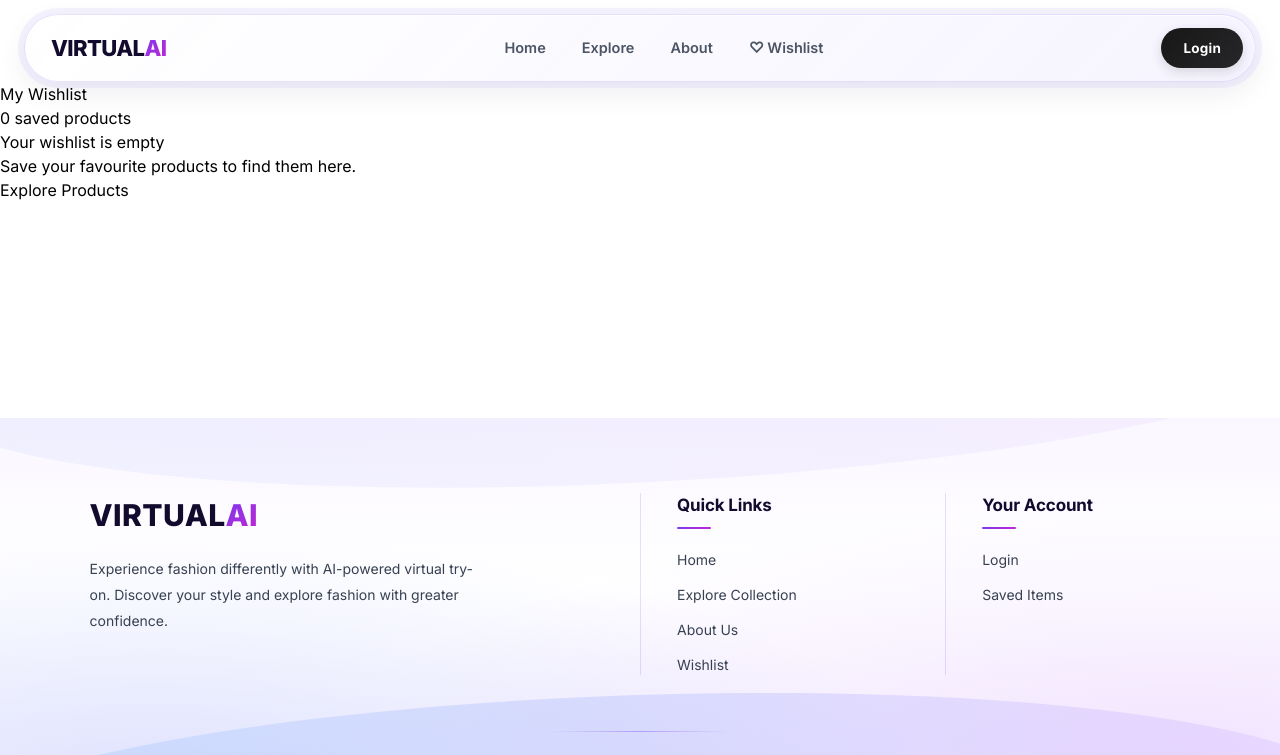
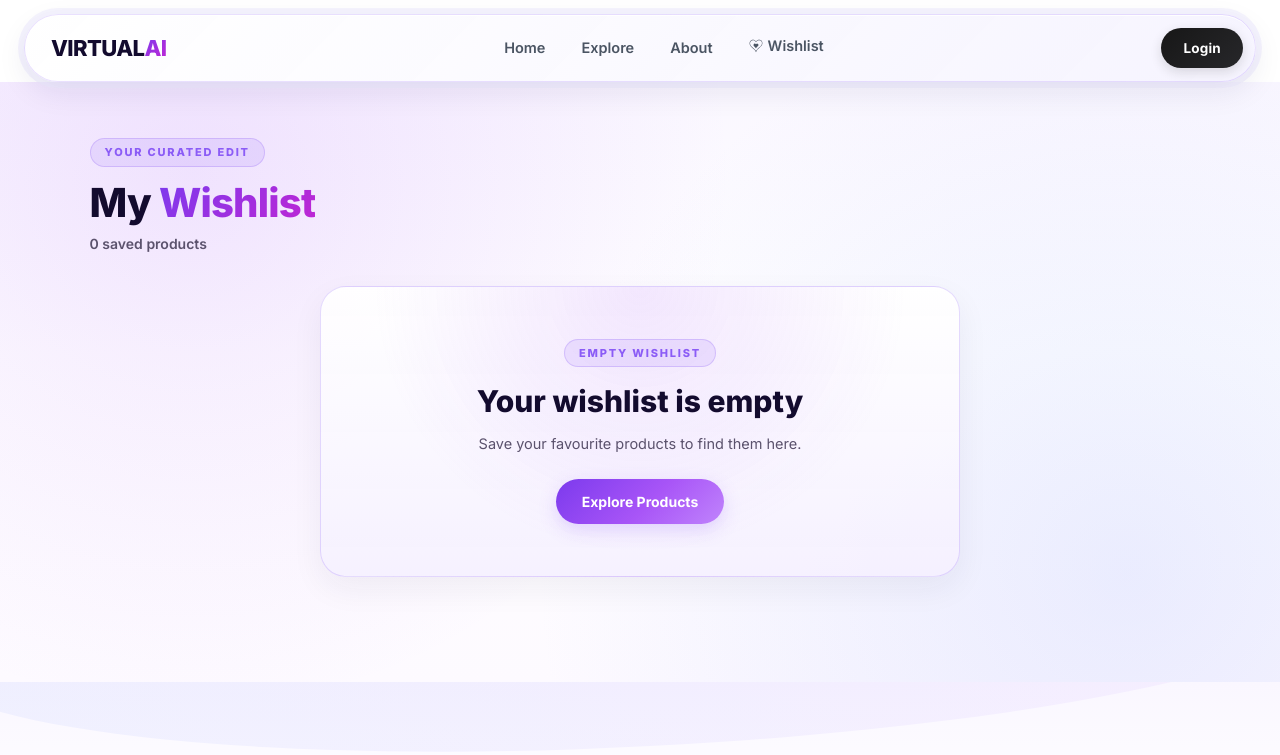
Before and after one commit to Vivekvadher1/Virtual-TryOn, a Next.js app in the folder virtual-ai-tryon/: page /wishlist in a window 1280 px wide. Shown: the top 755 px of the page. Built offline with nearby package versions, Linux system fonts and the light colour scheme.

Commit message:
Wishlist Style
Styles the wishlist page

```diff
--- a/virtual-ai-tryon/app/globals.css
+++ b/virtual-ai-tryon/app/globals.css
@@ -21,6 +21,7 @@
 @import "./styles/ExploreCTA.css";
 @import "./styles/Footer.css";
 @import "./styles/NotFound.css";
+@import "./styles/Wishlist.css";
 
 :root {
     --brand-violet: #8b5cf6;
--- a/virtual-ai-tryon/app/styles/Navbar.css
+++ b/virtual-ai-tryon/app/styles/Navbar.css
@@ -12,11 +12,9 @@
   border-radius: 999px;
 
   background:
-    linear-gradient(
-      135deg,
+    linear-gradient(135deg,
       rgba(255, 255, 255, 0.94) 0%,
-      rgba(245, 243, 255, 0.9) 100%
-    );
+      rgba(245, 243, 255, 0.9) 100%);
   backdrop-filter: blur(14px);
   -webkit-backdrop-filter: blur(14px);
   border: 1px solid rgba(139, 92, 246, 0.18);
@@ -85,6 +83,23 @@
 
 .nav-links a:hover::after {
   width: 100%;
+}
+
+.nav-links a.wishlist-link {
+  display: inline-flex;
+  align-items: center;
+}
+
+.wishlist-label {
+  display: inline-flex;
+  align-items: center;
+  gap: 5px;
+  line-height: 1;
+}
+
+.wishlist-icon {
+  flex-shrink: 0;
+  font-size: 14px;
 }
 
 .nav-actions {
--- /dev/null
+++ b/virtual-ai-tryon/app/styles/Wishlist.css
@@ -0,0 +1,254 @@
+
+.wishlist-page {
+    min-height: 75vh;
+    padding: 56px 7% 80px;
+    background:
+        radial-gradient(circle at 15% 15%, rgba(168, 85, 247, 0.14), transparent 45%),
+        radial-gradient(circle at 88% 82%, rgba(165, 180, 252, 0.22), transparent 48%),
+        var(--gradient-soft-bg);
+}
+
+.wishlist-container {
+    max-width: 1200px;
+    margin: 0 auto;
+    animation: uiFadeUp 0.5s ease both;
+}
+
+.wishlist-header {
+    margin-bottom: 32px;
+}
+
+.wishlist-badge,
+.wishlist-empty-badge {
+    display: inline-block;
+    margin-bottom: 12px;
+    padding: 5px 14px;
+    border-radius: 999px;
+    background: rgba(139, 92, 246, 0.12);
+    border: 1px solid rgba(139, 92, 246, 0.24);
+    color: var(--brand-violet);
+    font-size: 11px;
+    font-weight: 800;
+    letter-spacing: 1.8px;
+    text-transform: uppercase;
+}
+
+.wishlist-header h1 {
+    margin: 0 0 6px;
+    color: #130b2e;
+    font-size: clamp(28px, 4vw, 40px);
+    font-weight: 800;
+    letter-spacing: -0.02em;
+    line-height: 1.2;
+}
+
+.wishlist-header h1 span {
+    background: var(--gradient-accent-text);
+    -webkit-background-clip: text;
+    background-clip: text;
+    -webkit-text-fill-color: transparent;
+}
+
+.wishlist-count {
+    margin: 0;
+    color: #5b526d;
+    font-size: 14px;
+    font-weight: 600;
+}
+
+/* STATUS CARDS */
+
+.wishlist-status-card {
+    max-width: 520px;
+    margin: 48px auto;
+    padding: 40px 24px;
+    border-radius: 24px;
+    text-align: center;
+    background: rgba(255, 255, 255, 0.88);
+    backdrop-filter: blur(12px);
+    border: 1px solid rgba(139, 92, 246, 0.2);
+    box-shadow: 0 12px 30px rgba(30, 27, 75, 0.06);
+}
+
+.wishlist-status-card h1 {
+    margin: 0 0 8px;
+    color: #130b2e;
+    font-size: 24px;
+    font-weight: 800;
+}
+
+.wishlist-status-text {
+    margin: 0;
+    color: #5b526d;
+    font-size: 14.5px;
+}
+
+/* EMPTY STATE */
+
+.wishlist-empty {
+    max-width: 640px;
+    margin: 0 auto;
+    padding: 52px 24px;
+    border-radius: 26px;
+    text-align: center;
+    background:
+        radial-gradient(circle at 50% 0%, rgba(168, 85, 247, 0.14), transparent 62%),
+        linear-gradient(180deg, rgba(255, 255, 255, 0.94) 0%, rgba(245, 240, 255, 0.92) 100%);
+    border: 1px solid rgba(139, 92, 246, 0.22);
+    box-shadow: 0 12px 32px rgba(30, 27, 75, 0.06);
+}
+
+.wishlist-empty h2 {
+    margin: 0 0 8px;
+    color: #130b2e;
+    font-size: clamp(22px, 3vw, 30px);
+    font-weight: 800;
+}
+
+.wishlist-empty p {
+    max-width: 420px;
+    margin: 0 auto 22px;
+    color: #5b526d;
+    font-size: 14.5px;
+    line-height: 1.7;
+}
+
+.wishlist-empty-btn {
+    display: inline-flex;
+    align-items: center;
+    justify-content: center;
+    padding: 12px 26px;
+    border-radius: 999px;
+    background: var(--gradient-primary);
+    color: #ffffff;
+    font-size: 14px;
+    font-weight: 700;
+    text-decoration: none;
+    box-shadow: var(--shadow-violet-sm);
+    transition: transform 0.25s ease, box-shadow 0.25s ease;
+}
+
+.wishlist-empty-btn:hover {
+    transform: translateY(-2px);
+    box-shadow: var(--shadow-violet-md);
+}
+
+/* GRID & CARD */
+
+.wishlist-grid {
+    display: grid;
+    grid-template-columns: repeat(auto-fill, minmax(270px, 340px));
+    gap: 24px;
+    align-items: stretch;
+}
+
+.wishlist-card {
+    display: flex;
+    flex-direction: column;
+    justify-content: space-between;
+    overflow: hidden;
+    border-radius: 20px;
+    background: linear-gradient(180deg, #ffffff 0%, #faf8ff 100%);
+    border: 1px solid rgba(139, 92, 246, 0.2);
+    box-shadow: 0 10px 26px rgba(30, 27, 75, 0.06);
+    transition: transform 0.25s ease, box-shadow 0.25s ease, border-color 0.25s ease;
+}
+
+.wishlist-card:hover {
+    transform: translateY(-4px);
+    border-color: rgba(139, 92, 246, 0.38);
+    box-shadow: 0 16px 34px rgba(30, 27, 75, 0.1);
+}
+
+.wishlist-card-link {
+    display: block;
+    text-decoration: none;
+    color: inherit;
+}
+
+.wishlist-image-wrap {
+    overflow: hidden;
+    background: #f3f0ff;
+}
+
+.wishlist-image-wrap img {
+    display: block;
+    width: 100%;
+    height: 250px;
+    object-fit: cover;
+    transition: transform 0.35s ease;
+}
+
+.wishlist-card:hover .wishlist-image-wrap img {
+    transform: scale(1.04);
+}
+
+.wishlist-card-body {
+    padding: 16px 18px 4px;
+}
+
+.wishlist-card-body h2 {
+    margin: 0;
+    color: #130b2e;
+    font-size: 16.5px;
+    font-weight: 700;
+    line-height: 1.35;
+}
+
+.wishlist-card-footer {
+    padding: 0 18px 18px;
+}
+
+.wishlist-card-meta {
+    display: flex;
+    align-items: center;
+    justify-content: space-between;
+    gap: 10px;
+    margin: 10px 0 14px;
+}
+
+.wishlist-category {
+    padding: 4px 11px;
+    border-radius: 999px;
+    background: rgba(139, 92, 246, 0.12);
+    color: var(--brand-violet);
+    font-size: 12px;
+    font-weight: 700;
+}
+
+.wishlist-price {
+    color: #130b2e;
+    font-size: 15.5px;
+    font-weight: 800;
+}
+
+button.wishlist-remove-btn {
+    display: block;
+    width: 100%;
+    padding: 10px 14px;
+    border-radius: 12px;
+    border: 1px solid rgba(225, 29, 72, 0.25);
+    background: #fff1f2;
+    color: #be123c;
+    font-size: 13px;
+    font-weight: 700;
+    text-align: center;
+    cursor: pointer;
+    transition: background 0.2s ease, color 0.2s ease, border-color 0.2s ease;
+}
+
+button.wishlist-remove-btn:hover {
+    background: #be123c;
+    border-color: #be123c;
+    color: #ffffff;
+}
+
+@media (max-width: 600px) {
+    .wishlist-page {
+        padding: 40px 5% 64px;
+    }
+
+    .wishlist-grid {
+        grid-template-columns: 1fr;
+    }
+}
--- a/virtual-ai-tryon/app/wishlist/page.tsx
+++ b/virtual-ai-tryon/app/wishlist/page.tsx
@@ -83,6 +83,7 @@ export default function WishlistPage() {
 
     // Update localStorage.
     localStorage.setItem(WISHLIST_KEY, JSON.stringify(updatedWishlist));
+    // window.dispatchEvent(new Event("wishlistUpdated"));
 
     // Update the displayed products.
     setWishlistProducts((previousProducts) =>
@@ -94,7 +95,10 @@ export default function WishlistPage() {
   if (loading) {
     return (
       <main className="wishlist-page">
-        <p>Loading your wishlist...</p>
+        <div className="wishlist-status-card">
+          <span className="wishlist-badge">SAVED PICKS</span>
+          <p className="wishlist-status-text">Loading your wishlist...</p>
+        </div>
       </main>
     );
   }
@@ -103,8 +107,11 @@ export default function WishlistPage() {
   if (error) {
     return (
       <main className="wishlist-page">
+        <div className="wishlist-status-card">
+          <span className="wishlist-badge">SOMETHING WENT WRONG</span>
           <h1>Unable to Load Wishlist</h1>
-        <p>{error}</p>
+          <p className="wishlist-status-text">{error}</p>
+        </div>
       </main>
     );
   }
@@ -112,46 +119,68 @@ export default function WishlistPage() {
   return (
     <main className="wishlist-page">
       <section className="wishlist-container">
-        <h1>My Wishlist</h1>
-
-        <p>
+        <div className="wishlist-header">
+          <span className="wishlist-badge">YOUR CURATED EDIT</span>
+          <h1>
+            My <span>Wishlist</span>
+          </h1>
+          <p className="wishlist-count">
             {wishlistProducts.length} saved{" "}
             {wishlistProducts.length === 1 ? "product" : "products"}
           </p>
+        </div>
 
         {/* Empty wishlist state */}
         {wishlistProducts.length === 0 ? (
           <div className="wishlist-empty">
+            <span className="wishlist-empty-badge">EMPTY WISHLIST</span>
             <h2>Your wishlist is empty</h2>
             <p>Save your favourite products to find them here.</p>
 
-            <Link href="/explore">Explore Products</Link>
+            <Link href="/explore" className="wishlist-empty-btn">
+              Explore Products
+            </Link>
           </div>
         ) : (
           <div className="wishlist-grid">
             {wishlistProducts.map((product) => (
               <div key={product._id} className="wishlist-card">
-                <Link href={`/explore/${product._id}`}>
+                <Link
+                  href={`/explore/${product._id}`}
+                  className="wishlist-card-link"
+                >
+                  <div className="wishlist-image-wrap">
                     <Image
                       src={product.image}
                       alt={product.name}
                       width={400}
                       height={450}
                     />
+                  </div>
 
+                  <div className="wishlist-card-body">
                     <h2>{product.name}</h2>
+                  </div>
                 </Link>
 
-                <p>{product.category}</p>
-
-                <p>₹{product.price.toLocaleString("en-IN")}</p>
+                <div className="wishlist-card-footer">
+                  <div className="wishlist-card-meta">
+                    <span className="wishlist-category">
+                      {product.category}
+                    </span>
+                    <span className="wishlist-price">
+                      ₹{product.price.toLocaleString("en-IN")}
+                    </span>
+                  </div>
 
                   <button
                     type="button"
+                    className="wishlist-remove-btn"
                     onClick={() => removeFromWishlist(product._id)}
                   >
                     ♥ Remove from Wishlist
                   </button>
+                </div>
               </div>
             ))}
           </div>
--- a/virtual-ai-tryon/components/layout/Navbar.tsx
+++ b/virtual-ai-tryon/components/layout/Navbar.tsx
@@ -1,10 +1,46 @@
 "use client";
 
-import { useState } from "react";
+import { useEffect, useState } from "react";
 import Link from "next/link";
+import { IoMdClose } from "react-icons/io";
+import { RxHamburgerMenu } from "react-icons/rx";
+import { GiNestedHearts } from "react-icons/gi";
+
+const WISHLIST_KEY = "wishlist";
+export const WISHLIST_UPDATED_EVENT = "wishlistUpdated";
+
+function getWishlistCount(): number {
+  if (typeof window === "undefined") return 0;
+
+  try {
+    const raw = localStorage.getItem(WISHLIST_KEY);
+    if (!raw) return 0;
+    const parsed = JSON.parse(raw);
+    return Array.isArray(parsed) ? parsed.length : 0;
+  } catch {
+    return 0;
+  }
+}
 
 export default function Navbar() {
   const [menuOpen, setMenuOpen] = useState(false);
+  // const [wishlistCount, setWishlistCount] = useState(0);
+
+  // useEffect(() => {
+  //   setWishlistCount(getWishlistCount());
+
+  //   const handleSync = () => {
+  //     setWishlistCount(getWishlistCount());
+  //   };
+
+  //   window.addEventListener(WISHLIST_UPDATED_EVENT, handleSync);
+  //   window.addEventListener("storage", handleSync);
+
+  //   return () => {
+  //     window.removeEventListener(WISHLIST_UPDATED_EVENT, handleSync);
+  //     window.removeEventListener("storage", handleSync);
+  //   };
+  // }, []);
 
   return (
     <nav className="navbar">
@@ -18,7 +54,7 @@ export default function Navbar() {
         aria-label="Toggle navigation menu"
         aria-expanded={menuOpen}
       >
-        {menuOpen ? "✕" : "☰"}
+        {menuOpen ? <IoMdClose /> : <RxHamburgerMenu />}
       </button>
 
       <div className={`nav-links ${menuOpen ? "active" : ""}`}>
@@ -35,7 +71,13 @@ export default function Navbar() {
         </Link>
 
         <Link href="/wishlist" onClick={() => setMenuOpen(false)}>
-          ♡ Wishlist
+          <span className="wishlist-label">
+            <GiNestedHearts className="wishlist-icon" />
+            <span>Wishlist</span>
+          </span>
+          {/* {wishlistCount > 0 && (
+            <span className="wishlist-count-badge">{wishlistCount}</span>
+          )} */}
         </Link>
 
         <Link
```
Lines whose indentation alone changed are shown as unchanged.
